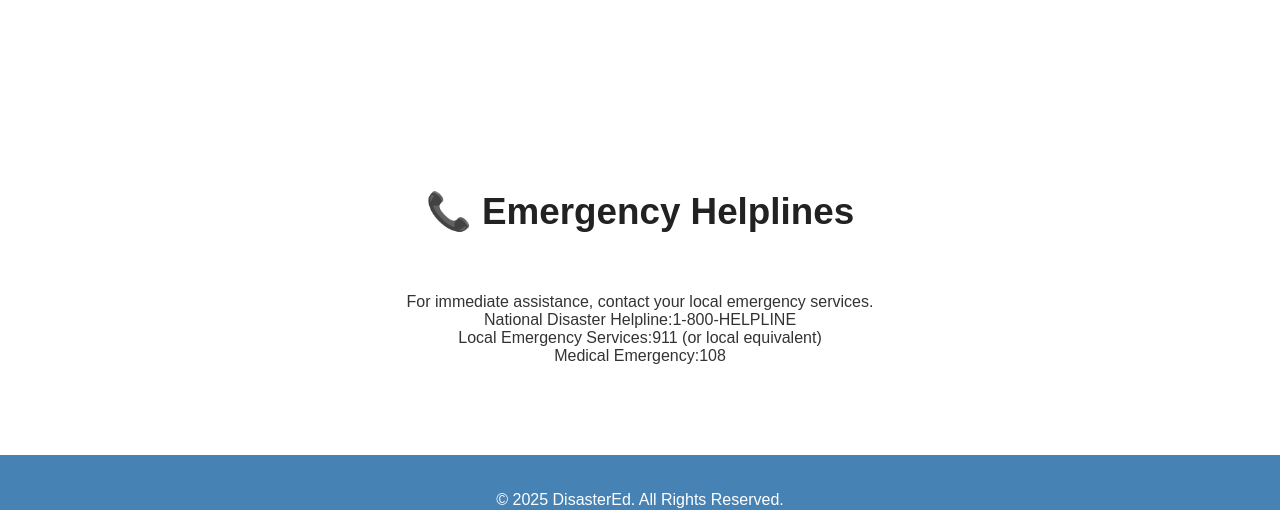
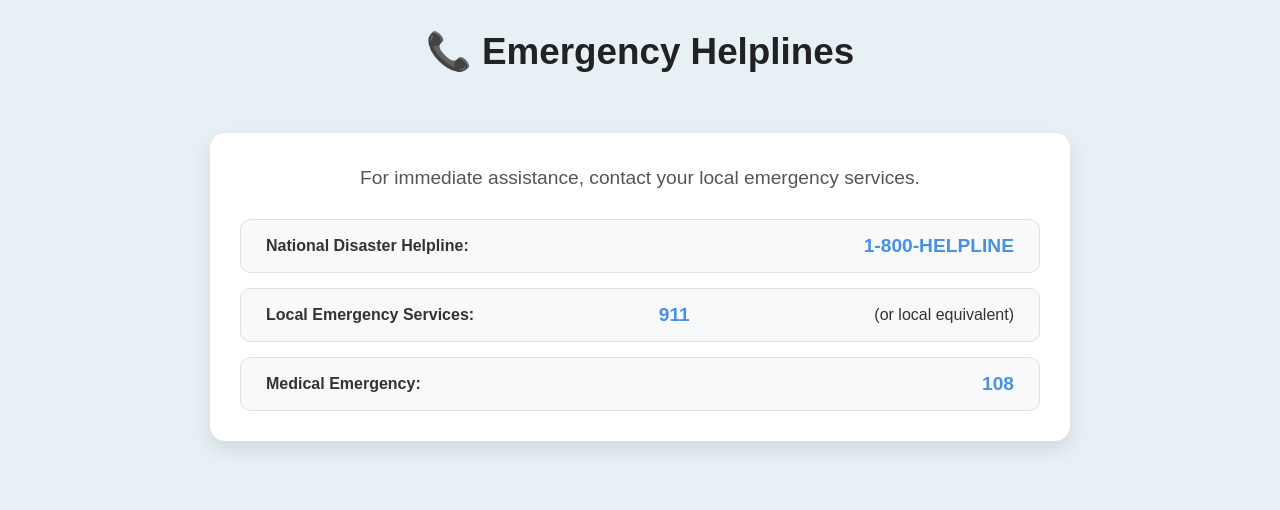
Before and after one commit to Djain-13/Jeevan-Raksha, a React (Create React App) app: page / in a window 1280 px wide. Shown: the part 2216-2726 px from the top of the page. Built offline with nearby package versions, Linux system fonts and the light colour scheme.

Commit message:
Update App.css

```diff
--- a/src/App.css
+++ b/src/App.css
@@ -66,9 +66,8 @@ html {
   color: #4682b4;
 }
 
-.start-btn,
-.start-btn-hero,
-.explore-btn {
+.register-btn,
+.start-btn-hero{
   padding: 12px 28px;
   background: #ff6f61;
   color: #fff;
@@ -80,9 +79,8 @@ html {
   box-shadow: 0 4px 14px rgba(255, 111, 97, 0.4);
 }
 
-.start-btn:hover,
-.start-btn-hero:hover,
-.explore-btn:hover {
+.register-btn:hover,
+.start-btn-hero:hover{
   background: #e65b50;
   transform: translateY(-3px);
 }
@@ -147,7 +145,7 @@ html {
 /* Designs Section */
 .designs-section {
   text-align: center;
-  padding: 90px 20px;
+  padding: 50px 20px;
   background: #fff;
 }
 
@@ -194,6 +192,56 @@ html {
   font-size: 1.1em;
 }
 
+/* Helpline Section (Corrected and Added) */
+.helpline-section {
+  text-align: center;
+  padding: 90px 20px;
+  background: #e6f0f5; /* A light, calming background */
+}
+
+.helpline-card {
+  max-width: 800px;
+  margin: 0 auto;
+  padding: 30px;
+  background: #ffffff;
+  border-radius: 15px;
+  box-shadow: 0 8px 20px rgba(0, 0, 0, 0.1);
+}
+
+.helpline-text {
+  font-size: 1.2em;
+  margin-bottom: 25px;
+  color: #555;
+  line-height: 1.6;
+}
+
+.helpline-numbers {
+  display: flex;
+  flex-direction: column;
+  gap: 15px;
+}
+
+.number-item {
+  display: flex;
+  justify-content: space-between;
+  align-items: center;
+  padding: 15px 25px;
+  background: #f8f9fa;
+  border-radius: 10px;
+  border: 1px solid #e0e0e0;
+}
+
+.number-item span:first-child {
+  font-weight: 600;
+  color: #333;
+}
+
+.number {
+  font-size: 1.2em;
+  font-weight: bold;
+  color: #4a90e2; /* A strong blue to highlight numbers */
+}
+
 /* Footer */
 .footer {
   background: #4682b4;
```
